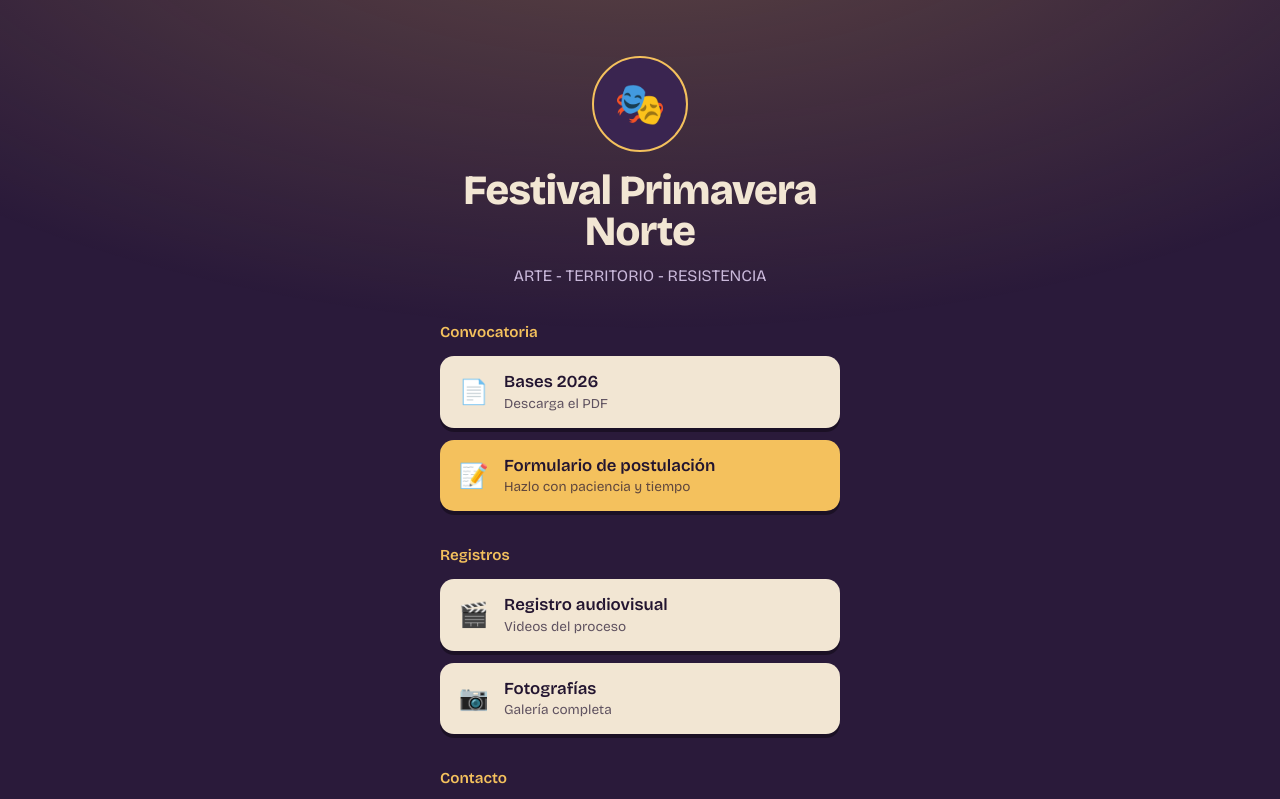
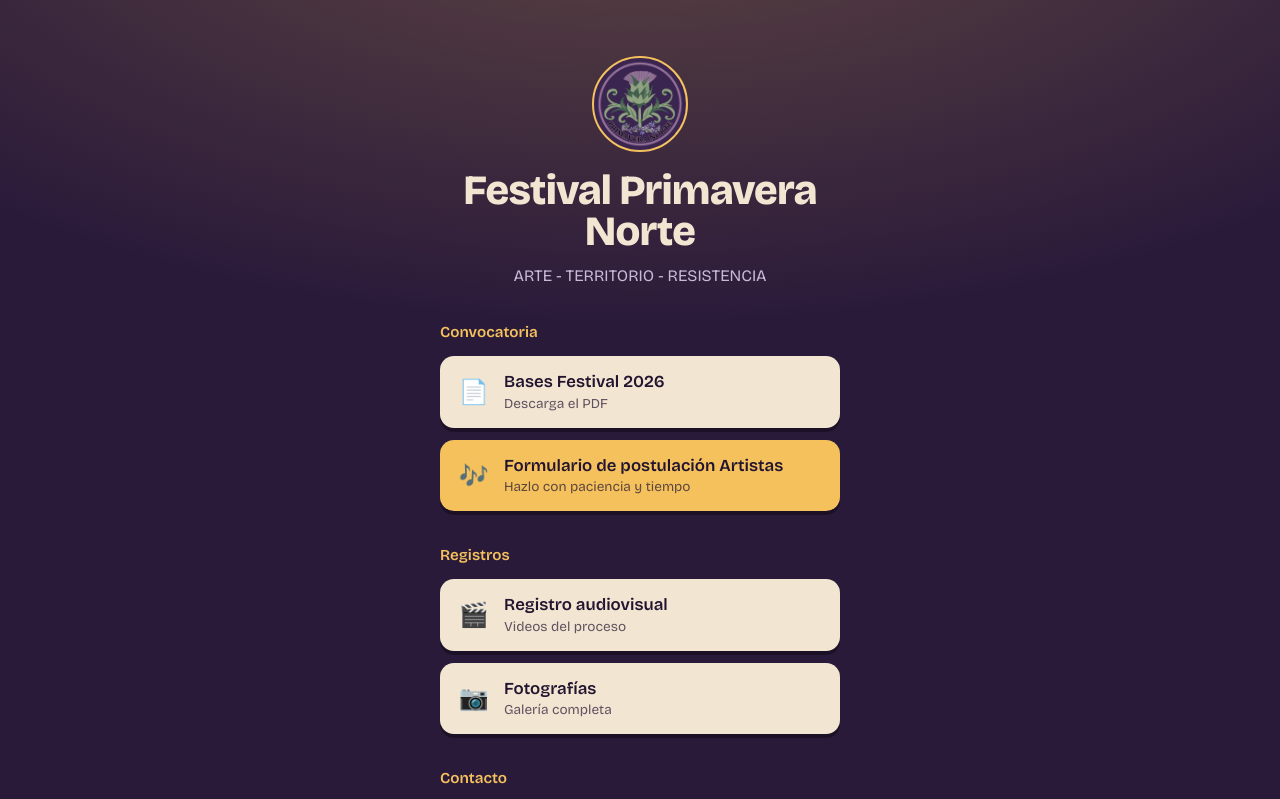
Before and after one commit to Aleaguilera-a/vinculos_primavera, a plain HTML site: page index.html in a window 1280 px wide. Shown: the top 799 px of the page. Drawn offline with nearby package versions, Linux system fonts and the light colour scheme.

Commit message:
Se reemplaza icono

```diff
--- a/index.html
+++ b/index.html
@@ -112,7 +112,7 @@
    - highlight: true pinta el botón en color acento
    ============================================================ */
 const PERFIL = {
-  avatar: "🎭",
+  avatar: "assets/logo.png",
   nombre: "Festival Primavera Norte",
   bio: "ARTE - TERRITORIO - RESISTENCIA",
   pie: "© 2026"
@@ -122,8 +122,8 @@ const GRUPOS = [
   {
     titulo: "Convocatoria",
     enlaces: [
-      { icono: "📄", texto: "Bases 2026", detalle: "Descarga el PDF", url: "https://drive.google.com/file/d/1iSWKPKACmeqjSkqsP5LgPLWrx8T9rFoh/view" },
-      { icono: "📝", texto: "Formulario de postulación", detalle: "Hazlo con paciencia y tiempo", url: "https://forms.gle/814gmTSdiHze1EjdA", highlight: true },
+      { icono: "📄", texto: "Bases Festival 2026", detalle: "Descarga el PDF", url: "https://drive.google.com/file/d/1iSWKPKACmeqjSkqsP5LgPLWrx8T9rFoh/view" },
+      { icono: "🎶", texto: "Formulario de postulación Artistas", detalle: "Hazlo con paciencia y tiempo", url: "https://forms.gle/814gmTSdiHze1EjdA", highlight: true },
     ]
   },
   {
```
Also changed, not shown: assets/logo.png (added).
